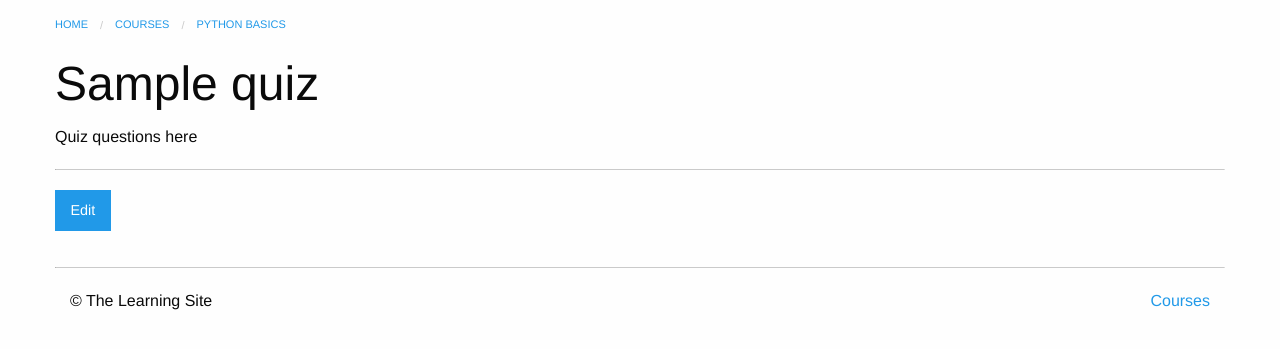
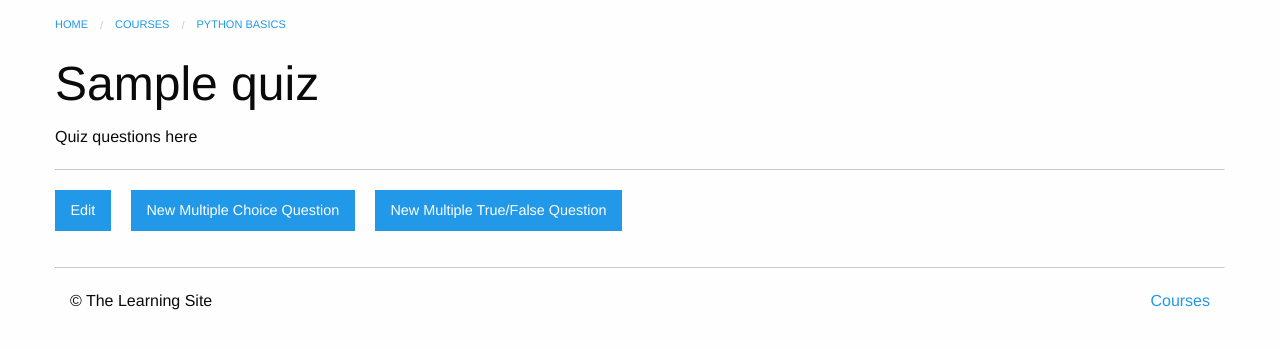
Before and after one commit to rgerhardt/Treehouse_Python_Track, a Django app: a page that uses learning_site2/courses/templates/courses/quiz_detail.html in a window 1280 px wide. Shown: the part 54-403 px from the top of the page. Run offline with Django 3.2, Linux system fonts and the light colour scheme; a user stored in the database is signed in; data comes from the database, SQL or seed files in the repository; tables that the repository leaves empty hold one stand-in row (values such as "Sample post").

Commit message:
Add new_question template, view and url

```diff
--- a/learning_site2/courses/templates/courses/quiz_detail.html
+++ b/learning_site2/courses/templates/courses/quiz_detail.html
@@ -17,6 +17,12 @@
         {% if user.is_authenticated %}
         <hr>
         <a href="{% url 'courses:edit_quiz' course_pk=step.course.pk quiz_pk=step.pk %}" class="button">Edit</a>
+        <a href="{% url 'courses:create_question' quiz_pk=step.course.pk question_type='mc' %}" class="button">
+            New Multiple Choice Question
+        </a>
+        <a href="{% url 'courses:create_question' quiz_pk=step.pk question_type='tf' %}" class="button">
+            New Multiple True/False Question
+        </a>
         {% endif %}
     </div>
 {% endblock %}
--- a/learning_site2/courses/urls.py
+++ b/learning_site2/courses/urls.py
@@ -8,5 +8,7 @@ urlpatterns = [
     url(r'(?P<course_pk>\d+)/q(?P<step_pk>\d+)/$', views.quiz_detail, name='quiz'),
     url(r'(?P<course_pk>\d+)/create_quiz/$', views.quiz_create, name='create_quiz'),
     url(r'(?P<course_pk>\d+)/edit_quiz/(?P<quiz_pk>\d+)/$', views.quiz_edit, name='edit_quiz'),
+    url(r'(?P<quiz_pk>\d+)/create_question/(?P<question_type>mc|tf)/$',
+        views.create_question, name='create_question'),
     url(r'(?P<pk>\d+)/$', views.course_detail, name='detail'),
 ]
--- a/learning_site2/courses/views.py
+++ b/learning_site2/courses/views.py
@@ -63,3 +63,27 @@ def quiz_edit(request, course_pk, quiz_pk):
             messages.success(request, "Updated {}".format(form.cleaned_data['title']))
             return HttpResponseRedirect(quiz.get_absolute_url())
     return render(request, 'courses/quiz_form.html', {'form': form, 'course': quiz.course})
+
+
+@login_required
+def create_question(request, quiz_pk, question_type):
+    quiz = get_object_or_404(models.Quiz, pk=quiz_pk)
+    if question_type == 'tf':
+        form_class = forms.TrueFalseQuestionForm
+    else:
+        form_class = forms.MultipleChoiceQuestionForm
+
+    form = form_class()
+
+    if request.method == 'POST':
+        form = form_class(request.POST)
+        if form.is_valid():
+            question = form.save(commit=False)
+            question.quiz = quiz
+            question.save()
+            messages.success(request, "Added question")
+            return HttpResponseRedirect(quiz.get_absolute_url())
+    return render(request, 'courses/question_form.html', {
+            'quiz': quiz,
+            'form': form,
+    })
```
Also changed, not shown: learning_site2/courses/templates/courses/question_form.html (added, +25 -0 lines).
